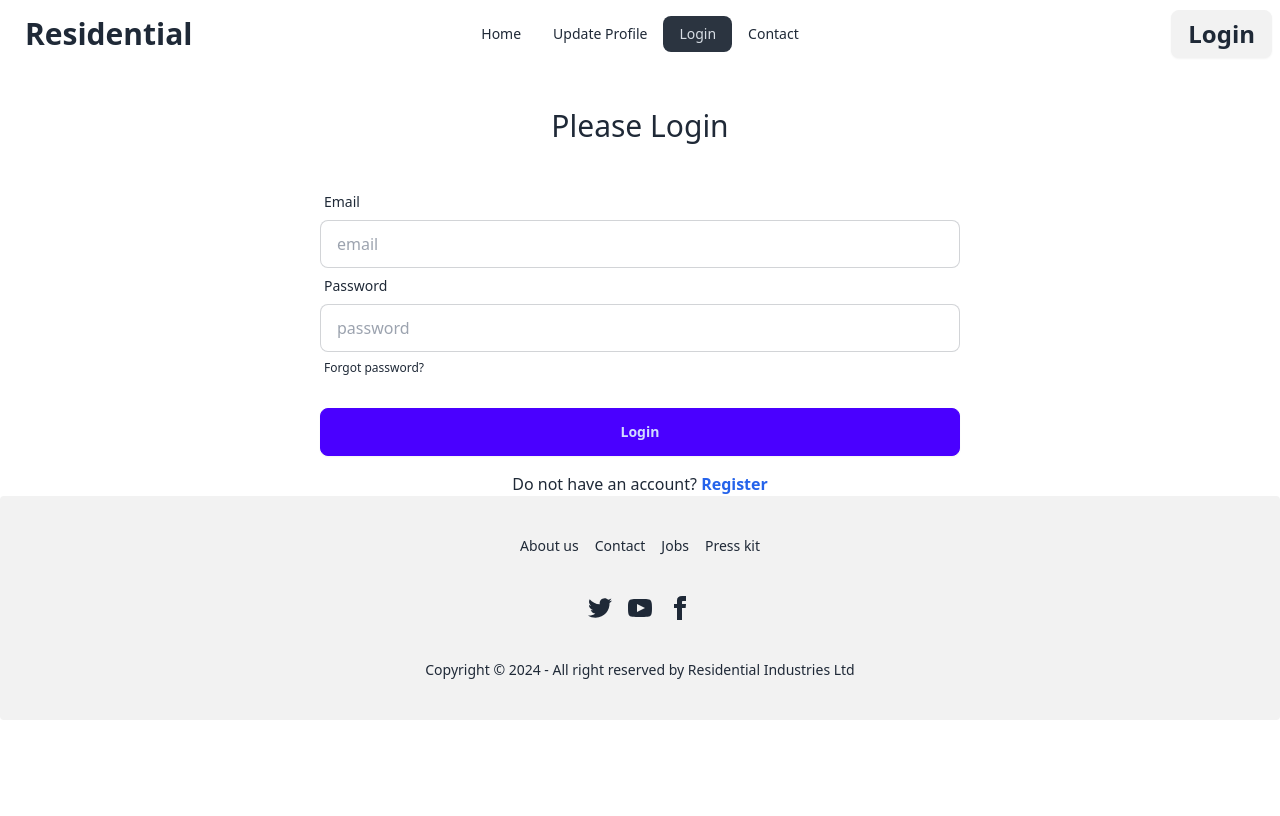
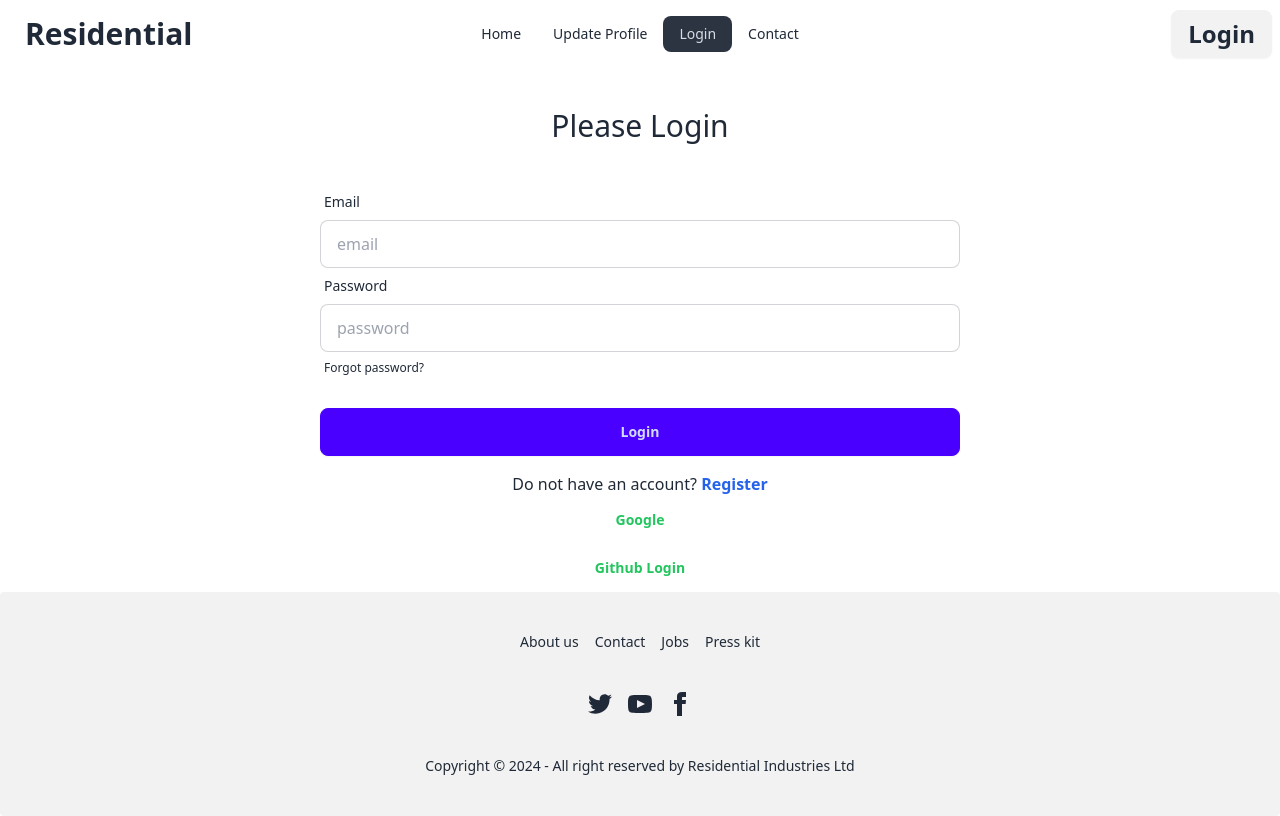
Before and after one commit to Abdullah3d/Residential-repo, a React (Vite) app: page /login in a window 1280 px wide. Built offline with nearby package versions, Linux system fonts and the light colour scheme; no server answers.

Commit message:
added new section

```diff
--- a/src/Provider/AuthProvider.jsx
+++ b/src/Provider/AuthProvider.jsx
@@ -1,9 +1,12 @@
-import { createUserWithEmailAndPassword, getAuth, onAuthStateChanged, signInWithEmailAndPassword, signOut } from "firebase/auth";
+import { GithubAuthProvider, GoogleAuthProvider, createUserWithEmailAndPassword, getAuth, onAuthStateChanged, signInWithEmailAndPassword, signInWithPopup, signOut } from "firebase/auth";
 import { createContext, useEffect, useState } from "react";
 import app from "../firebase/firebase.confie";
 
 
 export const AuthContext = createContext(null);
+
+const googleProvider = new GoogleAuthProvider();
+const githubProvider = new GithubAuthProvider();
 
 const auth = getAuth(app);
 const AuthProvider = ({children}) => {
@@ -19,6 +22,17 @@ const AuthProvider = ({children}) => {
         setLoading(true);
         return signInWithEmailAndPassword(auth, email, password);
     }
+
+    const signInWithGoogle = () =>{
+        setLoading(true)
+        return signInWithPopup(auth, googleProvider );
+
+    }
+    const signInWithGithub = () =>{
+        setLoading(true)
+        return signInWithPopup(auth, githubProvider);
+    }
+
     const logOut = () =>{
         setLoading(true);
         return signOut(auth);
@@ -37,6 +51,8 @@ const AuthProvider = ({children}) => {
         user,
         loading,
         createUser,
+        signInWithGoogle,
+        signInWithGithub,
         signIn,
         logOut
     }
--- a/src/layout/Login.jsx
+++ b/src/layout/Login.jsx
@@ -7,7 +7,7 @@ import { Helmet } from "react-helmet-async";
 const Login = () => {
     const [registerError, setRegisterError] = useState('');
     const [success, setSuccess] = useState('');
-    const { signIn } = useContext(AuthContext);
+    const { signIn, signInWithGoogle, signInWithGithub } = useContext(AuthContext);
 
     const handleLogin = e => {
         e.preventDefault();
@@ -30,6 +30,26 @@ const Login = () => {
                 console.error(error);
                 setRegisterError(error.message);
             })
+    }
+
+    const handleGoogleSignIn = () => {
+        signInWithGoogle()
+            .then(result => {
+                console.log(result.user)
+            })
+            .catch(error => {
+                console.error(error);
+            })
+    }
+
+    const handleGithubSignIn = () =>{
+        signInWithGithub()
+        .then(result =>{
+            console.log(result.user)
+        })
+        .catch(error =>{
+            console.error(error)
+        })
     }
     return (
         <div>
@@ -64,6 +84,8 @@ const Login = () => {
                 success && <p className="text-green-600 text-bold text-center">{success}</p>
             }
             <p className="text-center mt-4">Do not have an account? <Link className="text-blue-600 font-bold" to="/register">Register</Link></p>
+            <p className="text-center text-green-500"><button onClick={handleGoogleSignIn} className="btn btn-ghost">Google</button></p>
+            <p className="text-center text-green-500"><button onClick={handleGithubSignIn} className="btn btn-ghost">Github Login</button></p>
             <Footer></Footer>
         </div>
     );
--- a/src/pages/Navbar.jsx
+++ b/src/pages/Navbar.jsx
@@ -187,7 +187,8 @@ const Navbar = () => {
                         <button className="btn text-2xl font-semibold">Login</button>
                     </Link>
                 )}
-                {user && (
+                {user &&
+                (
                     <button onClick={handleSignOut} className="btn text-2xl font-semibold">Sign Out</button>
                 )}
             </div>
```
